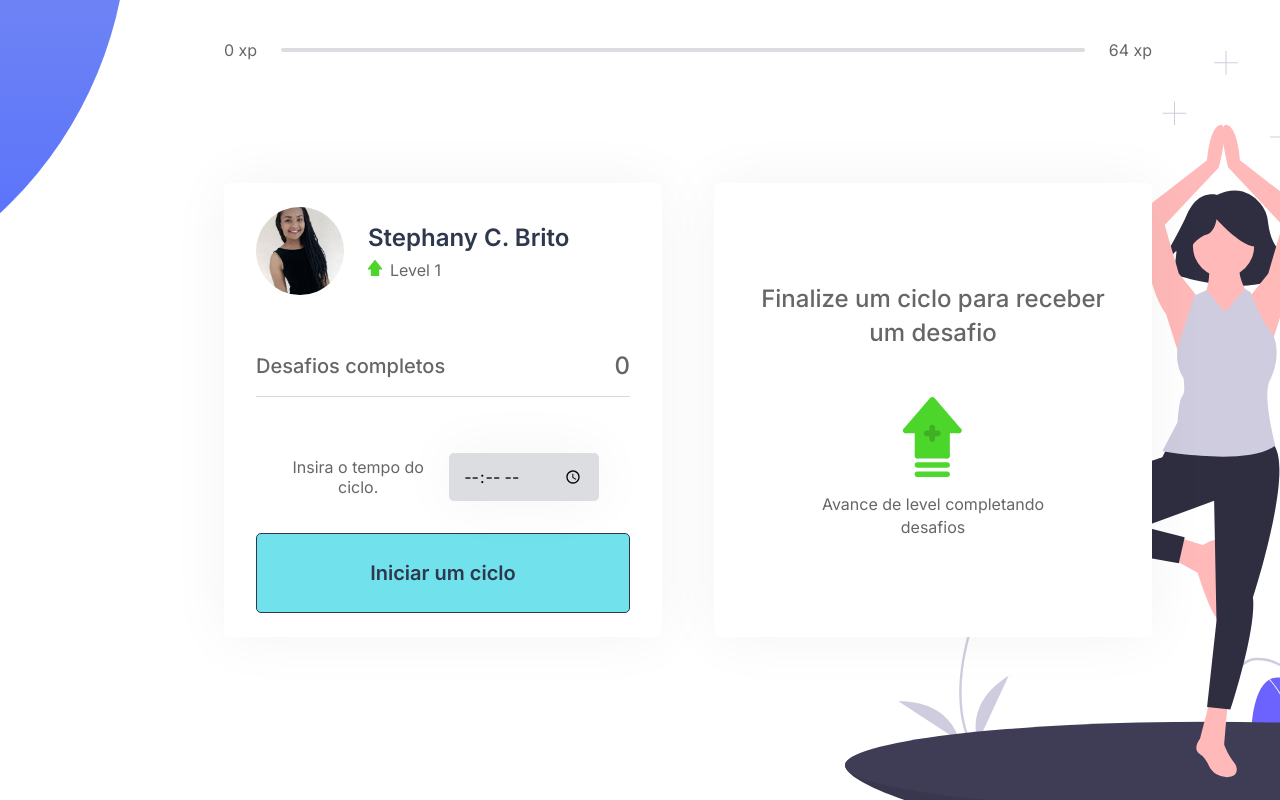
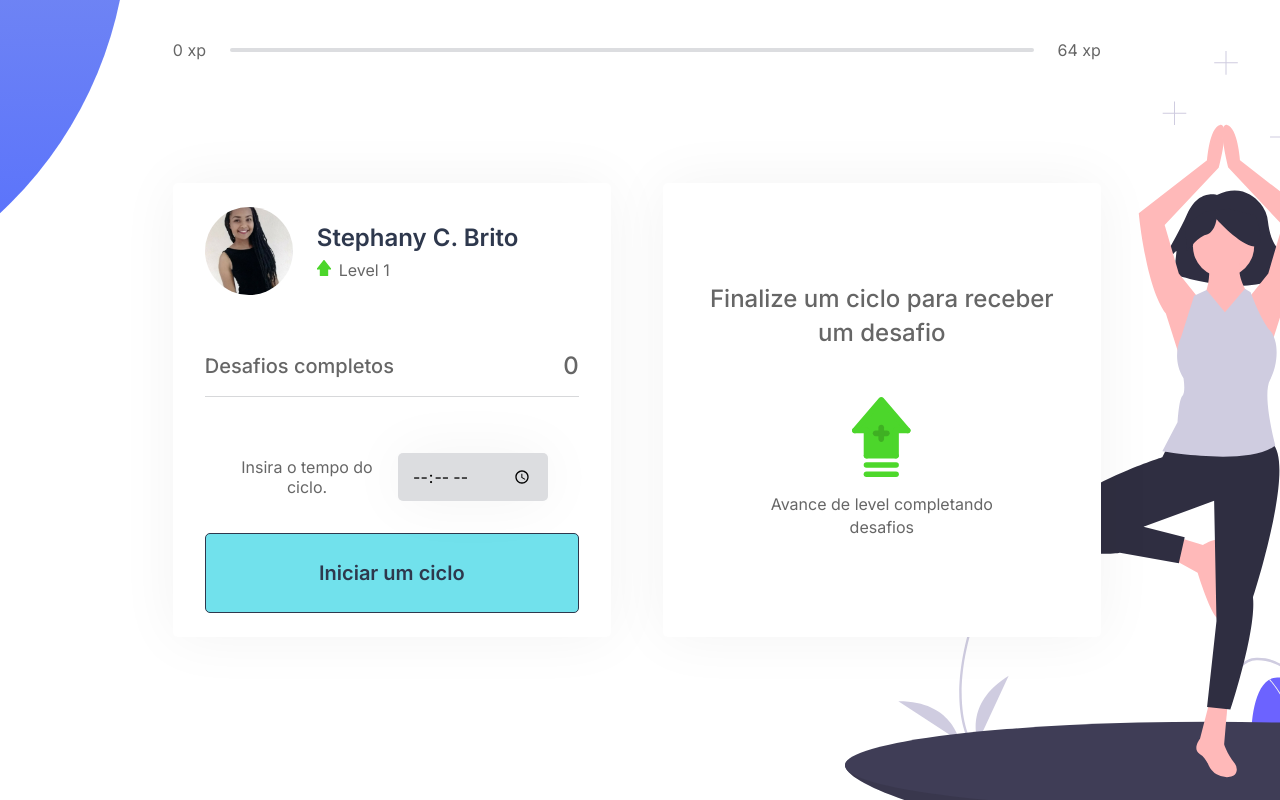
Before and after one commit to paulo-henrique-source/move-laboral, a Next.js app: page / in a window 1280 px wide. Built offline with nearby package versions, Linux system fonts and the light colour scheme.

Commit message:
Reponsivade apresentação v1

```diff
--- a/src/styles/pages/Home.module.css
+++ b/src/styles/pages/Home.module.css
@@ -1,7 +1,7 @@
 .container {
     height: 100vh;
     max-width: 992px;
-    margin-left: 15vw;
+    margin-left: 11vw;
     padding: 2.5rem 2rem;
     display: flex;
     flex-direction: column;
```
